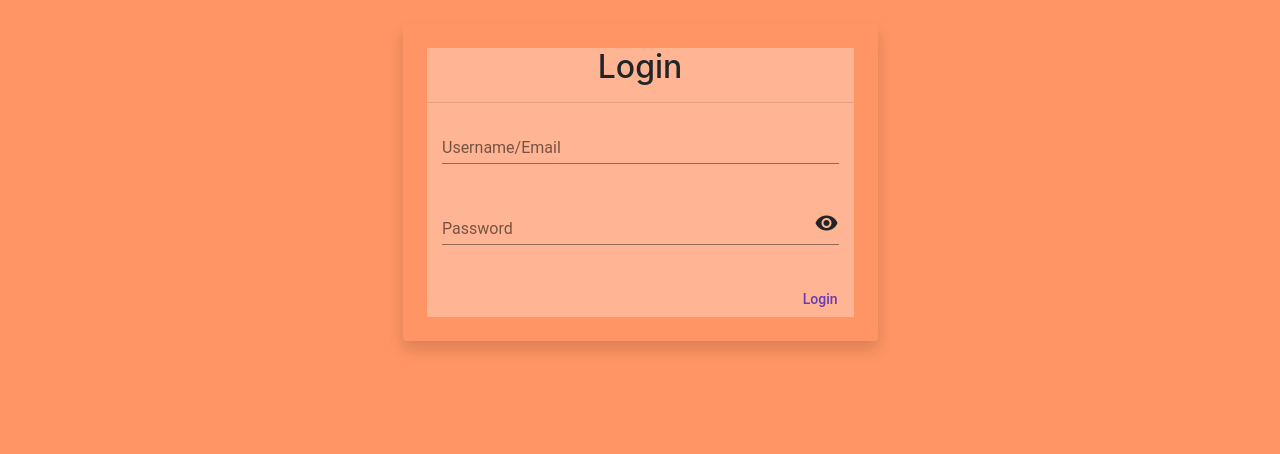
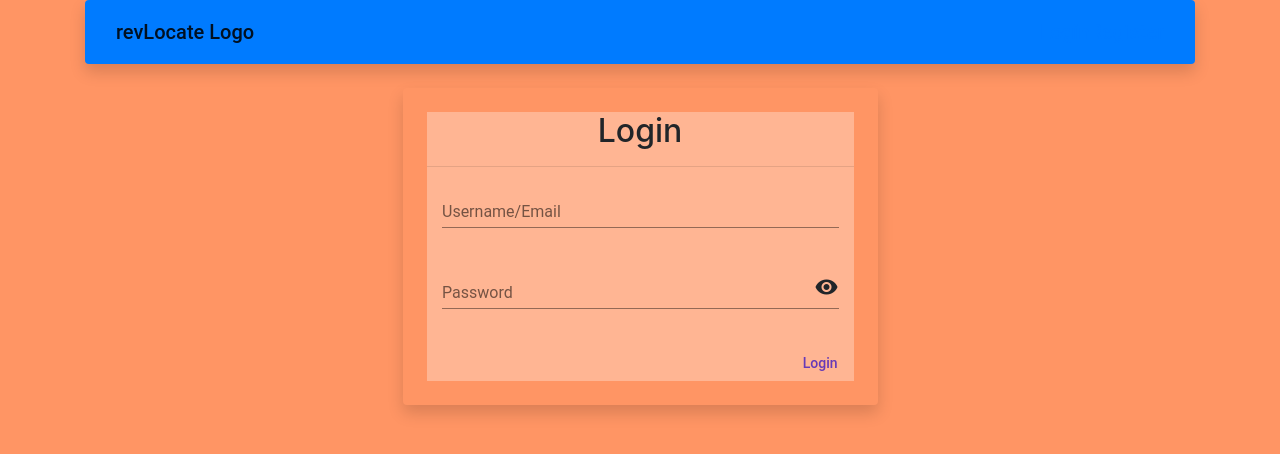
Before and after one commit to kyleCyrusSmith/revLocate-front-end, an Angular app: page /login in a window 1280 px wide. Shown: the top 454 px of the page. Built offline with nearby package versions, Linux system fonts and the light colour scheme.

Commit message:
established basic routing

```diff
--- a/src/app/app.component.html
+++ b/src/app/app.component.html
@@ -1,3 +1,4 @@
 <div class="container">
-    <app-login></app-login>
+  <app-navbar></app-navbar>
+  <router-outlet></router-outlet>
 </div>
--- a/src/app/app.module.ts
+++ b/src/app/app.module.ts
@@ -6,6 +6,7 @@ import { MatInputModule } from '@angular/material/input';
 import { MatFormFieldModule } from '@angular/material/form-field';
 import { MatIconModule } from '@angular/material/icon';
 import { MatButtonModule } from '@angular/material/button';
+import { MatToolbarModule } from '@angular/material/toolbar';
 
 import { AppComponent } from './app.component';
 import { LoginComponent } from './login/login.component';
@@ -30,7 +31,8 @@ import { NavbarComponent } from './navbar/navbar.component';
     MatFormFieldModule,
     MatIconModule,
     MatButtonModule,
-    AppRoutingModule
+    AppRoutingModule,
+    MatToolbarModule
   ],
   providers: [],
   bootstrap: [AppComponent]
--- a/src/app/login/login.component.ts
+++ b/src/app/login/login.component.ts
@@ -1,4 +1,5 @@
 import { Component, OnInit } from '@angular/core';
+import { Router } from '@angular/router';
 
 @Component({
   selector: 'app-login',
@@ -9,7 +10,7 @@ export class LoginComponent implements OnInit {
 
   hide = true;
 
-  constructor() { }
+  constructor(private router: Router) { }
 
   ngOnInit() {
   }
--- a/src/app/navbar/navbar.component.html
+++ b/src/app/navbar/navbar.component.html
@@ -1,3 +1,11 @@
-<p>
-  navbar works!
-</p>
+<mat-toolbar class="row bg-primary rounded shadow">
+  <div class="col">
+    <div class="d-flex">revLocate Logo</div>
+  </div>
+  <div class="col">
+    <div class="justify-content-end d-flex">
+      <a routerLink="/login"> Login </a>
+      <a routerLink="/register"> Register </a>
+    </div>
+  </div>
+</mat-toolbar>
--- a/src/app/navbar/navbar.component.ts
+++ b/src/app/navbar/navbar.component.ts
@@ -1,4 +1,5 @@
 import { Component, OnInit } from '@angular/core';
+import { Router } from '@angular/router';
 
 @Component({
   selector: 'app-navbar',
@@ -7,9 +8,11 @@ import { Component, OnInit } from '@angular/core';
 })
 export class NavbarComponent implements OnInit {
 
-  constructor() { }
+  constructor(private router: Router) { }
 
   ngOnInit() {
+    localStorage.clear();
+    this.router.navigate(['login']);
   }
 
 }
--- a/src/app/register/register.component.ts
+++ b/src/app/register/register.component.ts
@@ -1,4 +1,5 @@
 import { Component, OnInit } from '@angular/core';
+import { Router } from '@angular/router';
 
 @Component({
   selector: 'app-register',
@@ -7,7 +8,7 @@ import { Component, OnInit } from '@angular/core';
 })
 export class RegisterComponent implements OnInit {
 
-  constructor() { }
+  constructor(private router: Router) { }
 
   ngOnInit() {
   }
```
